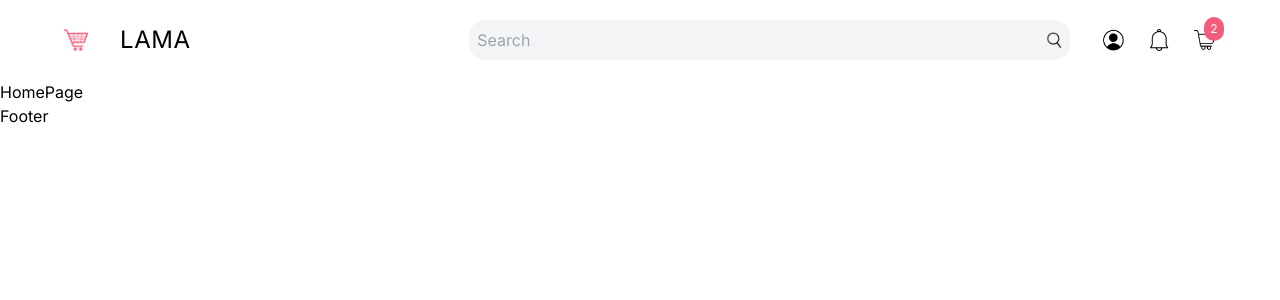
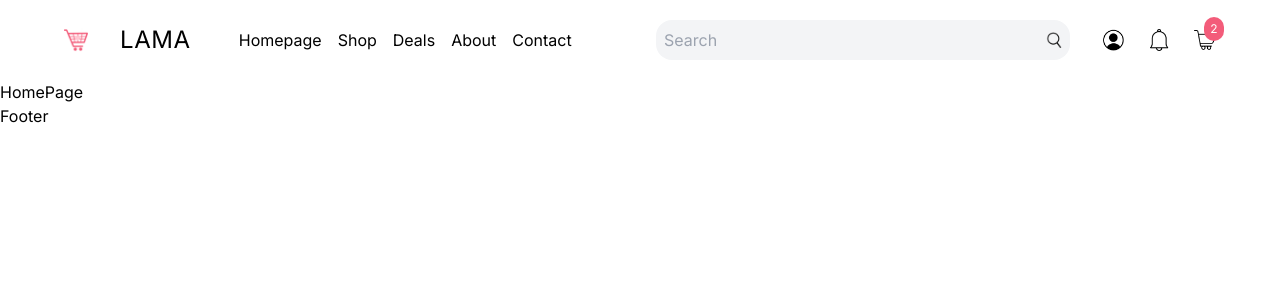
Before and after one commit to HimashaNethmini/admin-dashboard, a Next.js app: page / in a window 1280 px wide. Shown: the top 300 px of the page. Built offline with nearby package versions, Linux system fonts and the light colour scheme.

Commit message:
make the homepage for big screen

```diff
--- a/src/app/components/Navbar.tsx
+++ b/src/app/components/Navbar.tsx
@@ -20,14 +20,21 @@
       {/*bigger screens */}
       <div className="hidden md:flex items-center justify-between gap-8 h-full">
         {/* left */}
-        <div className="w-1/3">
+        <div className="w-1/3 xl:w-1/2 flex items-center gap-12 ">
           <Link href="/" className="flex items-center gap-8"> {/*gap between cart n name */}
             <Image src="/logo.png" alt="" width={24} height={24} />
             <div className="text-2xl tracking-wide"> LAMA </div>
           </Link>
+          <div className="hidden xl:flex gap-4">
+            <Link href="/" >Homepage</Link>
+            <Link href="/">Shop</Link>
+            <Link href="/">Deals</Link>
+            <Link href="/">About</Link>
+            <Link href="/">Contact</Link>
+          </div>
         </div>
         {/* right */}
-        <div className="w-2/3 flex items-center justify-between gap-8">
+        <div className="w-2/3 xl:w-1/2 flex items-center justify-between gap-8">
           <SearchBar />
           <Navicons />
         </div>
```
